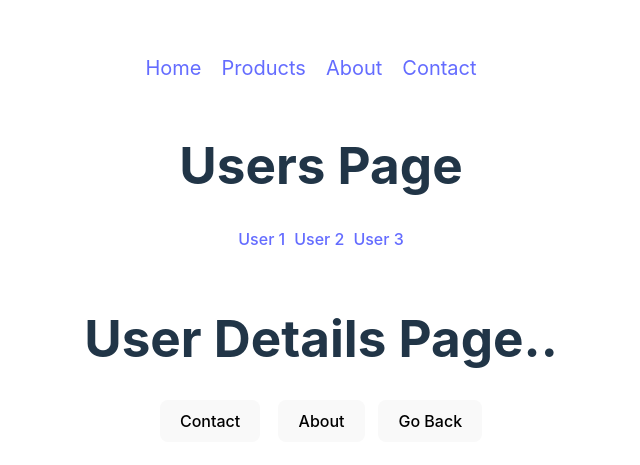
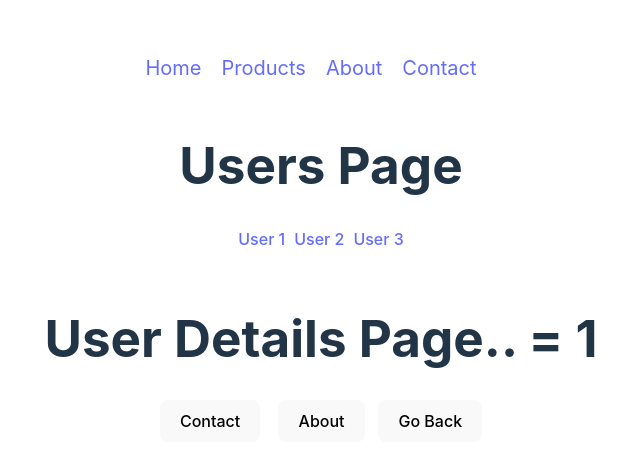
Before and after one commit to Muhammad-Sulman/ReactFirstApp, a React (Vite) app in the folder react-App1.0/: page /users/1 in a window 1280 px wide. Shown: the part 163-628 px from the top of the page, without its empty margins (319-959 px from the left). Built offline with nearby package versions, Linux system fonts and the light colour scheme.

Commit message:
64 | useParams Hook In React Router

```diff
--- a/react-App1.0/src/components/UserDetialPage.jsx
+++ b/react-App1.0/src/components/UserDetialPage.jsx
@@ -1,8 +1,14 @@
+import { useParams } from "react-router-dom"
 
 
 function UserDetialPage() {
+    // const userid = useParams();
+    // const id = userid.id;
+
+    const {id} = useParams();
+
     return (
-        <div><h1>User Details Page..</h1></div>
+        <div><h1>User Details Page.. =  {id}</h1></div>
     )
 }
 
```
